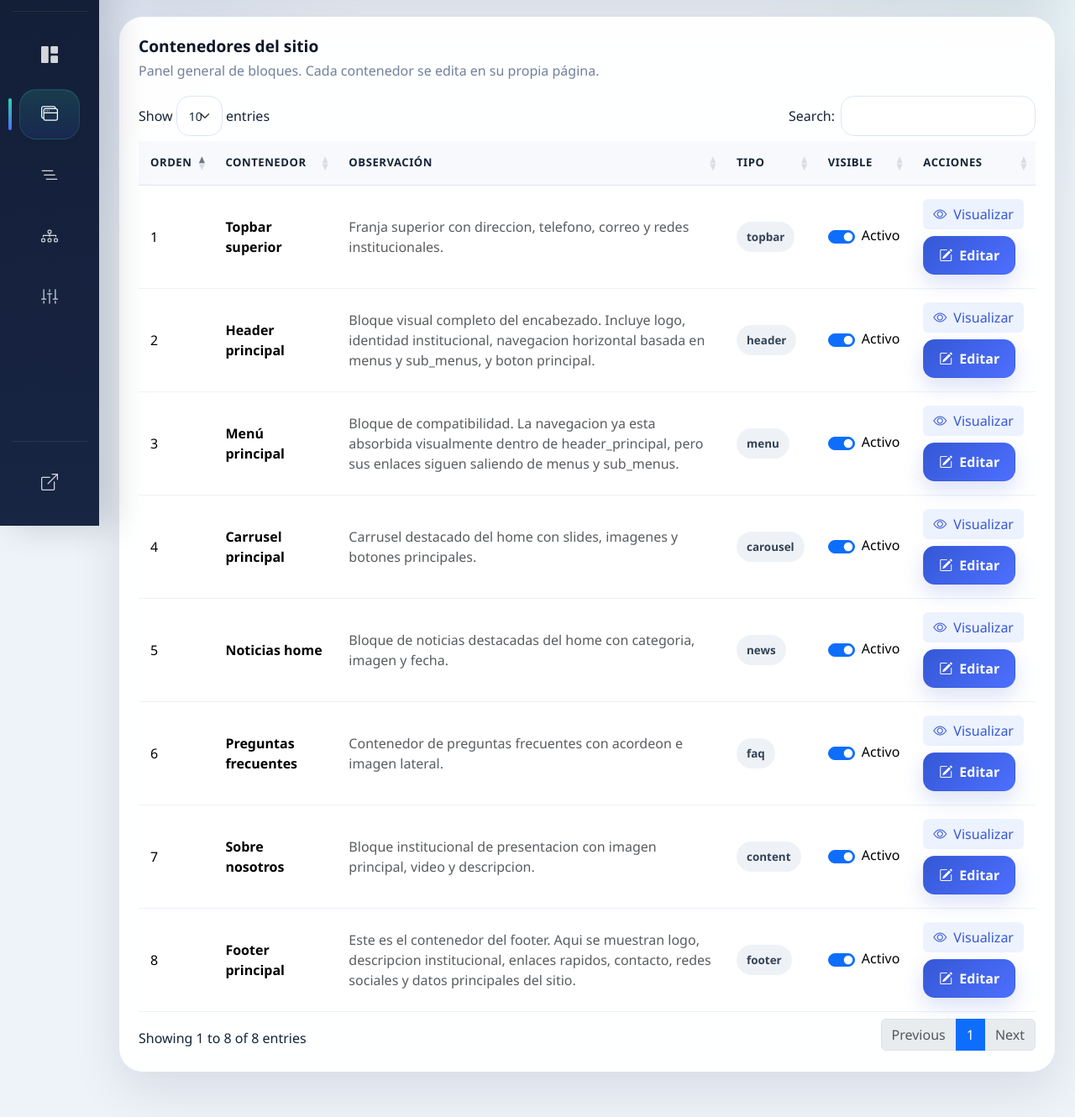
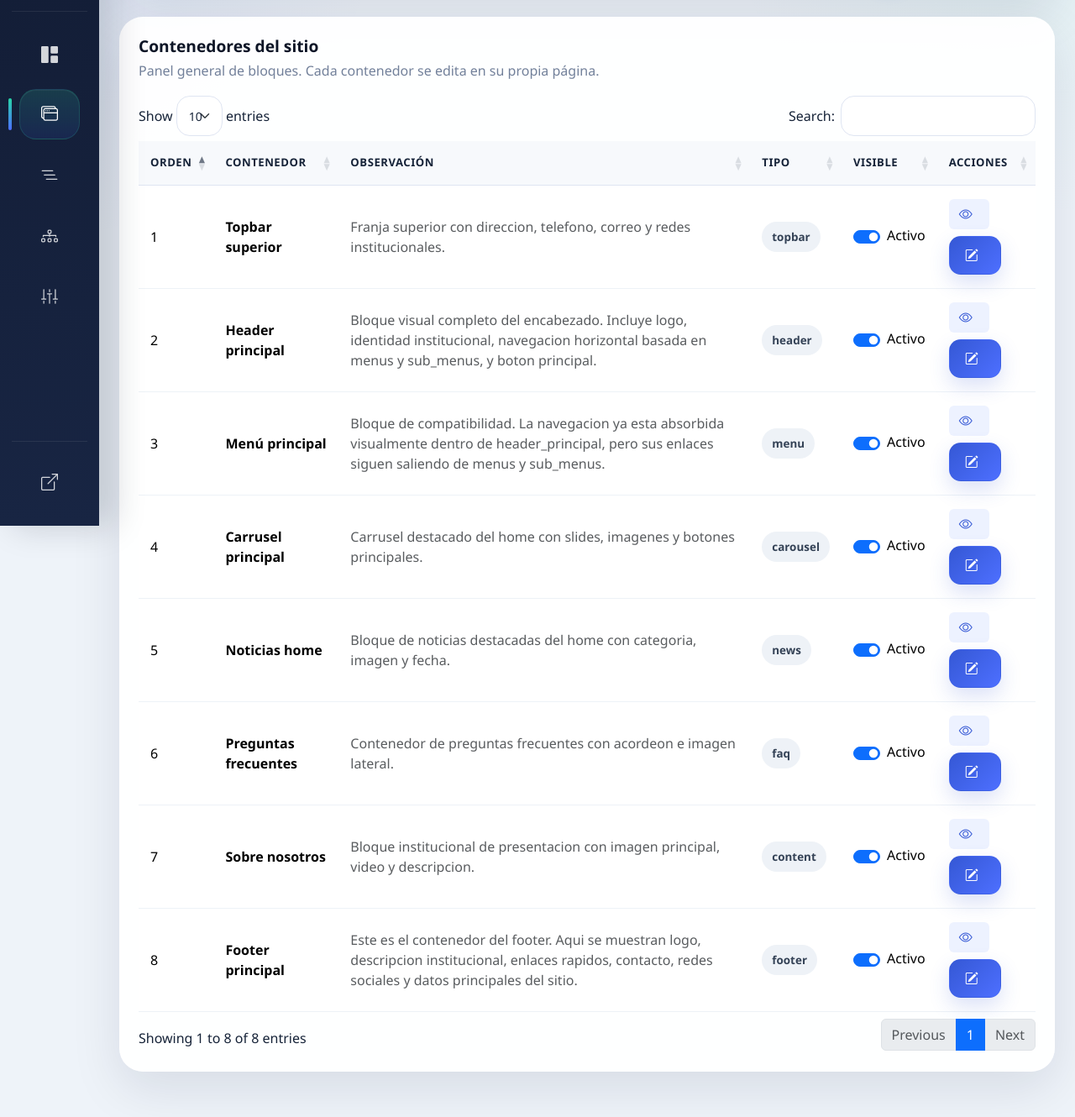
Before and after one commit to cmjorquera/colegio_sanpablo, a PHP site: page /admin.php in a window 1280 px wide. Shown: the part 174-1504 px from the top of the page at 84% size. Run offline with PHP 8.4, Linux system fonts and the light colour scheme; a user stored in the database is signed in; data comes from the database, SQL or seed files in the repository; some libraries are stand-ins or nearby versions.

Commit message:
cambiios de la adminin.php en asdel estilowwqqo

```diff
--- a/admin.php
+++ b/admin.php
@@ -169,10 +169,10 @@ admin_render_layout_start([
                             <td>
                                 <div class="d-flex gap-2 flex-wrap">
                                     <button type="button" class="btn btn-soft js-preview-btn" data-preview-title="<?= cms_e($section['titulo_admin']) ?>" data-preview-url="preview_contenedor.php?id=<?= (int) $section['id_seccion'] ?>&embed=1">
-                                        <i class="bi bi-eye me-2"></i>Visualizar
+                                        <i class="bi bi-eye me-2"></i>
                                     </button>
                                     <a class="btn btn-admin-action" href="editar_contenedor.php?id=<?= (int) $section['id_seccion'] ?>&modo=editar">
-                                        <i class="bi bi-pencil-square me-2"></i>Editar
+                                        <i class="bi bi-pencil-square me-2"></i>
                                     </a>
                                 </div>
                             </td>
```
